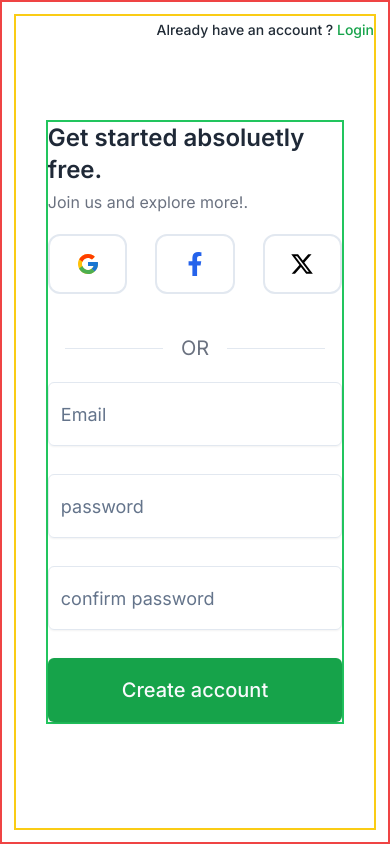
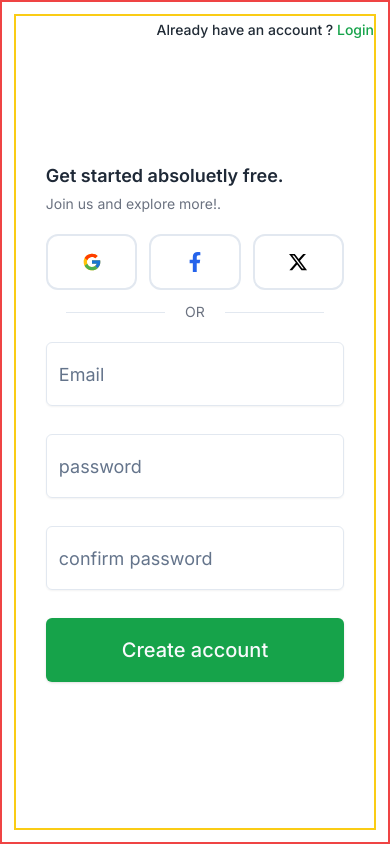
Before and after one commit to Suman196pokhrel/PyroPrep, a Next.js app: page /auth/signup in a window 390 px wide. Built offline with nearby package versions, Linux system fonts and the light colour scheme.

Commit message:
added responsivity to signin form

```diff
--- a/app/auth/layout.tsx
+++ b/app/auth/layout.tsx
@@ -109,7 +109,7 @@ const AuthLayout = ({
                     )}
                 </div>
 
-                <motion.div className='w-5/6 lg:w-3/6 xl:2/6 flex items-center justify-center border-2 border-green-500'>{children}</motion.div>
+                <motion.div className='w-5/6 lg:w-3/6 xl:2/6 flex items-center justify-center '>{children}</motion.div>
 
             </section>
 
--- a/app/auth/signin/page.tsx
+++ b/app/auth/signin/page.tsx
@@ -11,7 +11,7 @@ import React from 'react'
 const SignIn = () => {
     const router = useRouter()
     return (
-        <main className='flex flex-col items-center w-full space-y-5 '>
+        <main className='flex flex-col items-center w-full space-y-3 xxl:space-y-5 '>
             {/* HEADER  */}
             <AuthHeader
                 title='Sign in to Pyroprep'
@@ -26,15 +26,15 @@ const SignIn = () => {
 
 
             {/* LOGIN OPTIONS  */}
-            <div className='flex items-center justify-between w-full'>
-                <div className='flex items-center gap-2 text-lg'>
+            <div className='flex flex-col items-center gap-6 pt-14  xl:pt-0 xl:gap-0 lg:flex-row l lg:justify-between w-full'>
+                <div className='flex items-center gap-2 xl:text-lg'>
                     <Checkbox
                         className=' w-7 h-7 text-white rounded-lg border-gray-300 data-[state=checked]:bg-[#229a16] data-[state=checked]:text-white '
                     />
                     <p>Remember me</p>
                 </div>
 
-                <Link href={"/auth/forgot-password"} className='text-[#229a16] font-semibold text-lg'>
+                <Link href={"/auth/forgot-password"} className='text-[#229a16] font-semibold xl:text-lg'>
                     Forgot password ?
                 </Link>
             </div>
--- a/components/molecules/AuthHeader.tsx
+++ b/components/molecules/AuthHeader.tsx
@@ -12,8 +12,8 @@ const AuthHeader = ({
 }: AuthHeaderProps) => {
     return (
         <div className='flex flex-col items-start gap-1 w-full'>
-            <h3 className='text-gray-800 text-2xl font-semibold'>{title}</h3>
-            <p className='text-gray-500'>{subTitle}</p>
+            <h3 className='text-gray-800 text-lg xl:text-2xl font-semibold'>{title}</h3>
+            <p className='text-gray-500 text-sm xl:text-base'>{subTitle}</p>
         </div>
     )
 }
--- a/components/molecules/LoginMethods.tsx
+++ b/components/molecules/LoginMethods.tsx
@@ -27,16 +27,16 @@ const loginOptions = [
 
 const LoginMethods = () => {
     return (
-        <section className='flex flex-col w-full gap-10'>
-            <div className='flex items-center gap-7'>
+        <section className='flex flex-col w-full gap-3 xl:gap-10'>
+            <div className='flex items-center gap-3 xl:gap-7'>
                 {loginOptions.map((item, index) => (
-                    <div key={index} className='flex items-center justify-center py-4 border-2 bg-white w-1/3 rounded-xl  cursor-pointer hover:drop-shadow-xl hover:scale-105 transition-all ease-linear'>
-                        <item.icon className={`text-2xl ${item.color}`} />
+                    <div key={index} className='flex items-center justify-center w-full h-14  border-2 bg-white xl:w-1/3 rounded-xl  cursor-pointer hover:drop-shadow-xl hover:scale-105 transition-all ease-linear'>
+                        <item.icon className={` text-xl lg:text-2xl ${item.color}`} />
                     </div>
                 ))}
             </div>
 
-            <div className='flex items-center justify-evenly overflow-hidden text-gray-500 text-xl'>
+            <div className='flex items-center justify-evenly overflow-hidden text-gray-500 text-sm xl:text-xl'>
                 <Separator className='w-1/3' /> OR <Separator className='w-1/3' />
             </div>
         </section>
--- a/components/organisms/SigninForm.tsx
+++ b/components/organisms/SigninForm.tsx
@@ -34,14 +34,14 @@ const SigninForm = () => {
     return (
         <Form {...form}>
 
-            <form onSubmit={form.handleSubmit(onSubmit)} className=' space-y-7 w-full text-lg'>
+            <form onSubmit={form.handleSubmit(onSubmit)} className='space-y-4  xl:space-y-7 w-full text-lg'>
                 <FormField
                     control={form.control}
                     name="email"
                     render={({ field }) => (
                         <FormItem>
                             <FormControl>
-                                <Input className='h-16 text-lg' placeholder='Email' {...field} />
+                                <Input className=' h-14 text-lg xl:h-16' placeholder='Email' {...field} />
                             </FormControl>
                             <FormMessage />
                         </FormItem>
@@ -53,13 +53,13 @@ const SigninForm = () => {
                     render={({ field }) => (
                         <FormItem>
                             <FormControl>
-                                <Input className='h-16 text-lg' placeholder='password' type='password' {...field} />
+                                <Input className=' h-14 text-lg xl:h-16' placeholder='password' type='password' {...field} />
                             </FormControl>
                             <FormMessage />
                         </FormItem>
                     )}
                 />
-                <Button type='submit' variant={'pyroPrimary'} className='text-xl w-full h-16'>Login</Button>
+                <Button type='submit' variant={'pyroPrimary'} className='w-full  h-14 text-lg xl:h-16 xl:text-xl'>Login</Button>
 
             </form>
 
```
